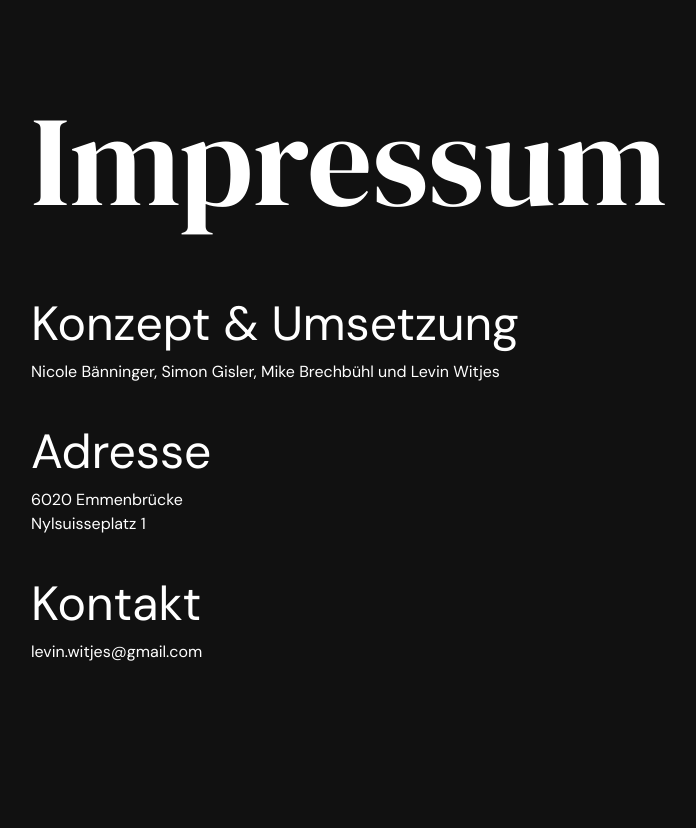
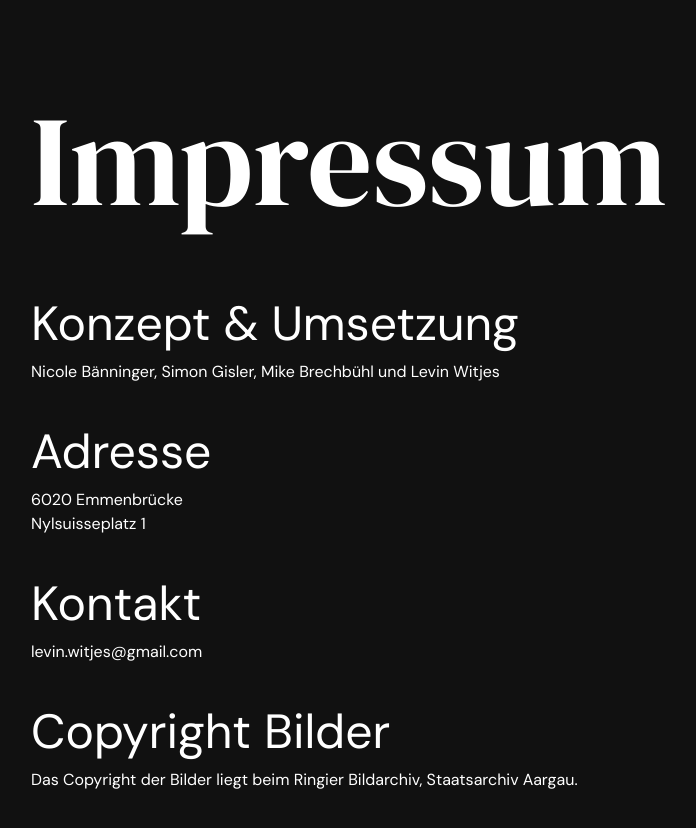
Before and after one commit to LevinWi/Bilderarchiv, a Nuxt app: page /impressum in a window 1280 px wide. Shown: the top 828 px of the page, without its empty margins (97-793 px from the left). Before the commit the page ends 800 px from the top, so only its background shows below. Built offline with nearby package versions, Linux system fonts and the light colour scheme.

Commit message:
Impressum

```diff
--- a/pages/impressum.vue
+++ b/pages/impressum.vue
@@ -15,7 +15,8 @@
             <p>
                 levin.witjes@gmail.com
             </p>
-
+            <h4>Copyright Bilder</h4>
+            <p>Das Copyright der Bilder liegt beim Ringier Bildarchiv, Staatsarchiv Aargau.</p>
         </div>
     </div>
 </template>
```
Also changed, not shown: static/robots.txt (added).
